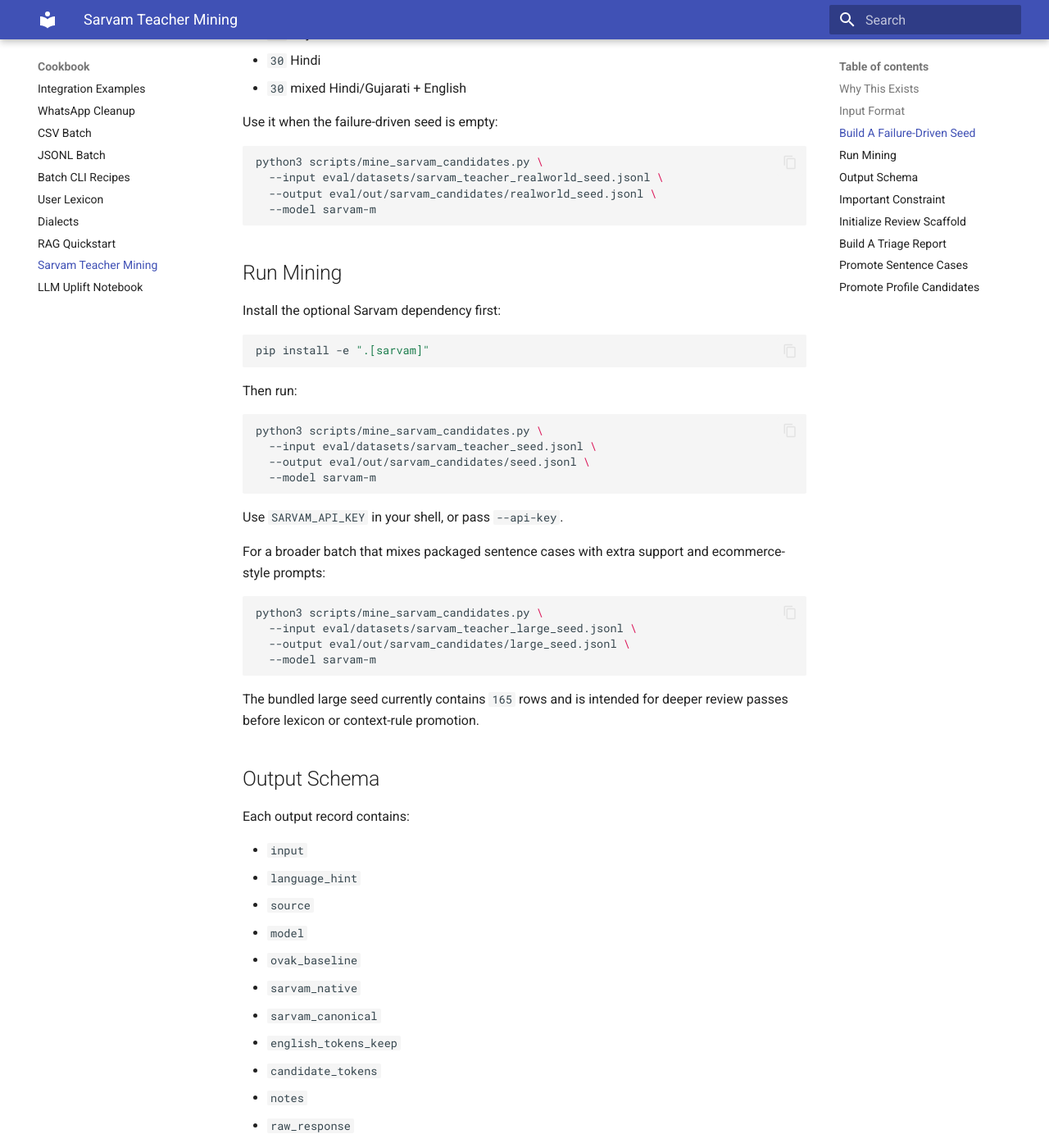
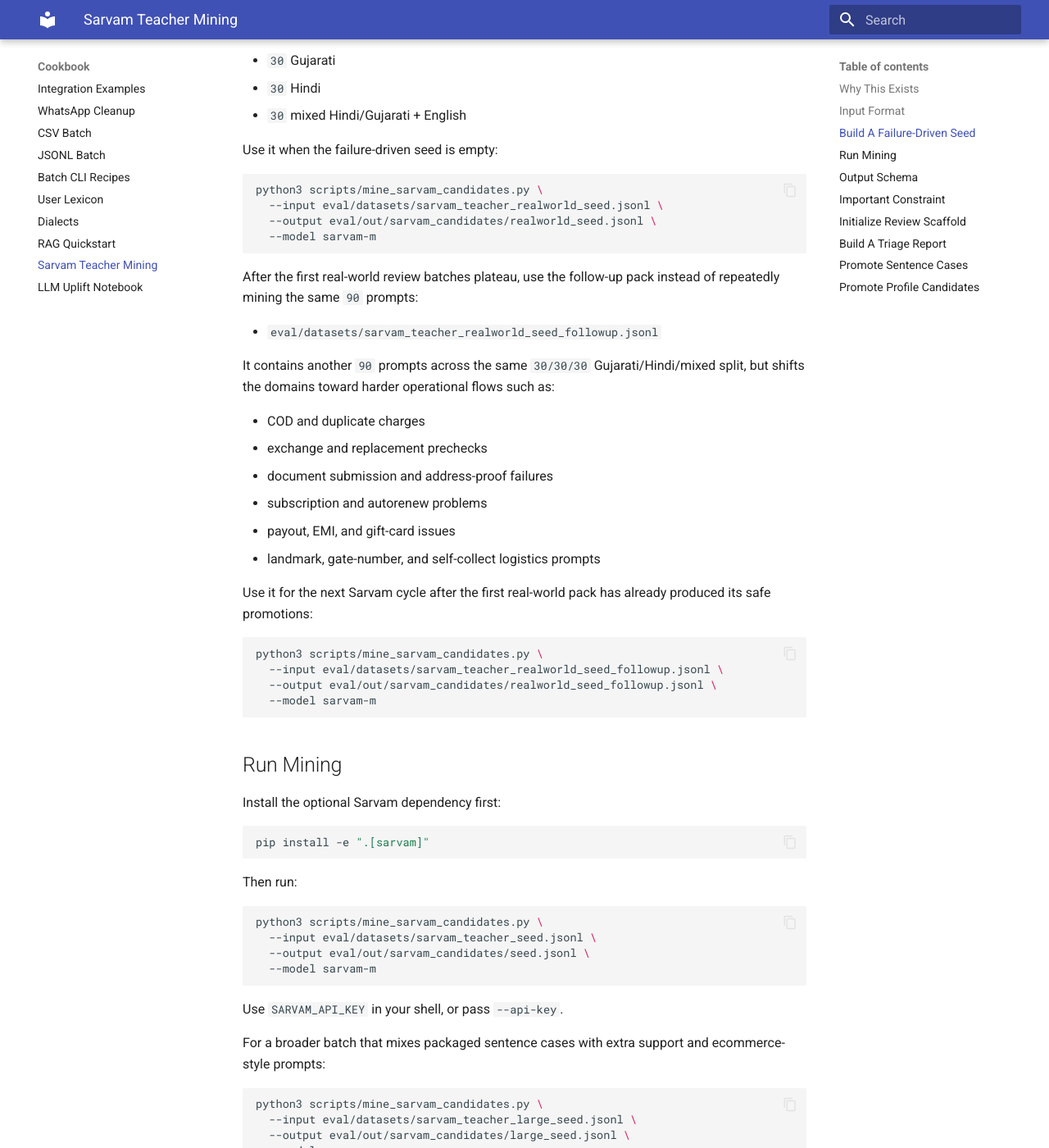
Before and after one commit to SudhirGadhvi/open-vernacular-ai-kit, an MkDocs documentation site: the page built from docs/cookbook/sarvam-teacher.md, in a window 1280 px wide and 1400 px high, scrolled down 1682 px. Shown: the whole window at 82% size. Built offline with MkDocs 1.6.1 and Material for MkDocs 9.7.7, drawn with Linux system fonts in a browser that asks for light colours; some of the changed text lies outside the part shown.

Commit message:
feat(sarvam): add follow-up realworld seed pack

````diff
--- a/docs/cookbook/sarvam-teacher.md
+++ b/docs/cookbook/sarvam-teacher.md
@@ -39,6 +39,7 @@
 - `eval/datasets/sarvam_teacher_seed.jsonl`
 - `eval/datasets/sarvam_teacher_large_seed.jsonl`
 - `eval/datasets/sarvam_teacher_realworld_seed.jsonl`
+- `eval/datasets/sarvam_teacher_realworld_seed_followup.jsonl`
 
 ## Build A Failure-Driven Seed
 
@@ -71,6 +72,30 @@
 python3 scripts/mine_sarvam_candidates.py \
   --input eval/datasets/sarvam_teacher_realworld_seed.jsonl \
   --output eval/out/sarvam_candidates/realworld_seed.jsonl \
+  --model sarvam-m
+```
+
+After the first real-world review batches plateau, use the follow-up pack instead of repeatedly mining
+the same `90` prompts:
+
+- `eval/datasets/sarvam_teacher_realworld_seed_followup.jsonl`
+
+It contains another `90` prompts across the same `30/30/30` Gujarati/Hindi/mixed split, but shifts
+the domains toward harder operational flows such as:
+
+- COD and duplicate charges
+- exchange and replacement prechecks
+- document submission and address-proof failures
+- subscription and autorenew problems
+- payout, EMI, and gift-card issues
+- landmark, gate-number, and self-collect logistics prompts
+
+Use it for the next Sarvam cycle after the first real-world pack has already produced its safe promotions:
+
+```bash
+python3 scripts/mine_sarvam_candidates.py \
+  --input eval/datasets/sarvam_teacher_realworld_seed_followup.jsonl \
+  --output eval/out/sarvam_candidates/realworld_seed_followup.jsonl \
   --model sarvam-m
 ```
 
````
Also changed, not shown: 2 other files.
